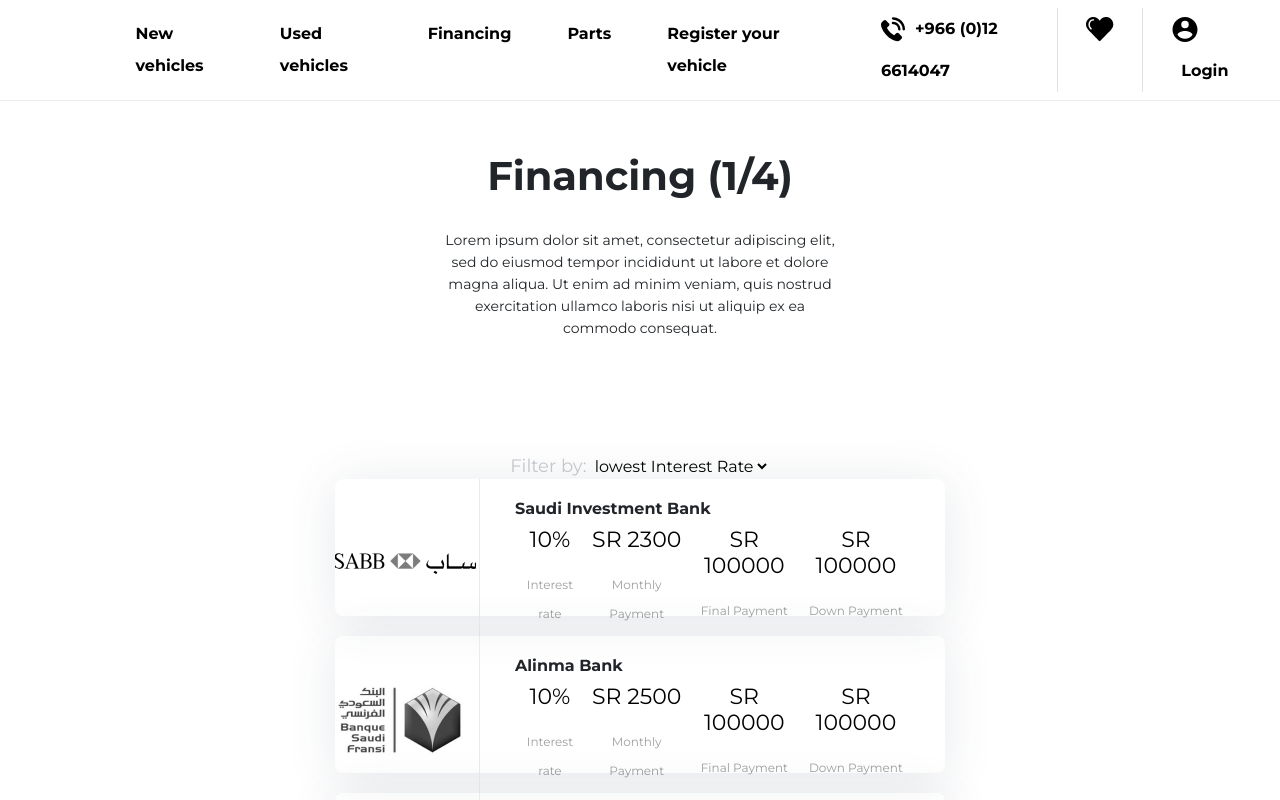
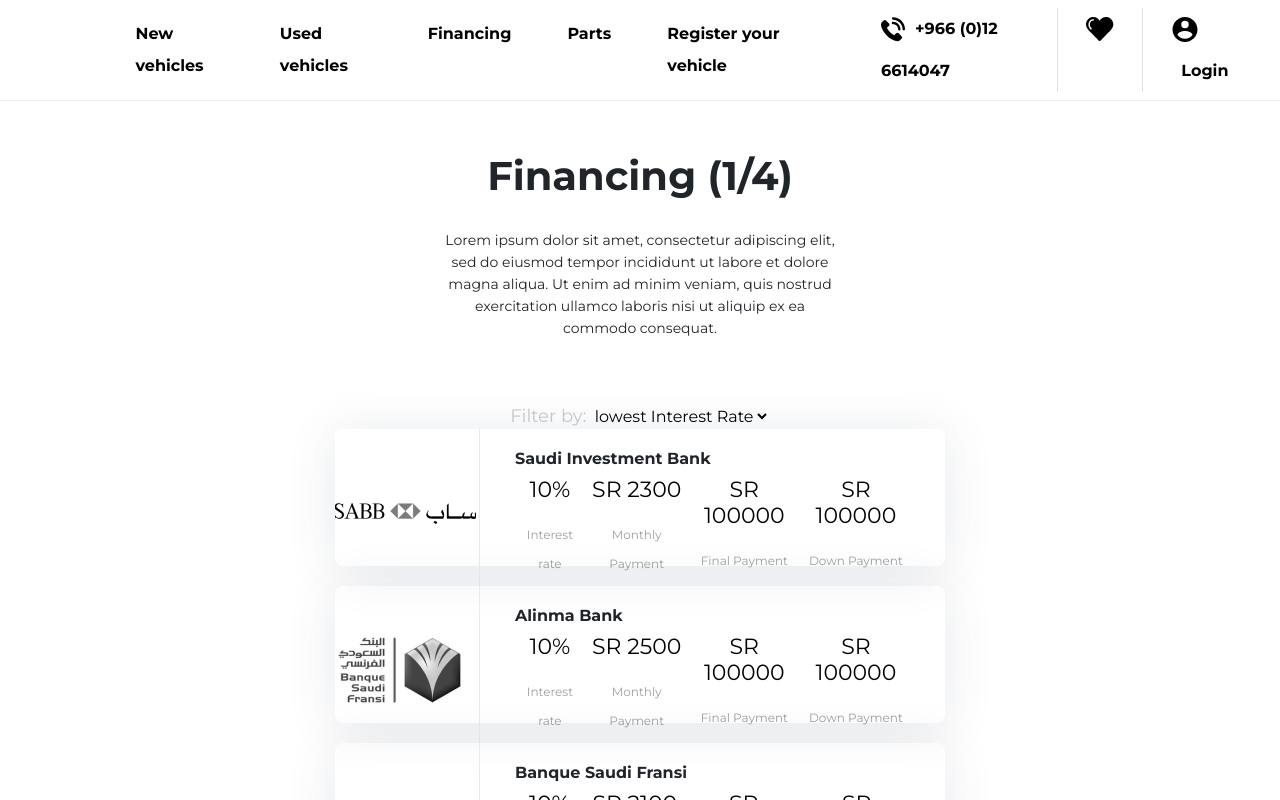
Before and after one commit to remonlawendi/Task-Beyound-Creation, a React (Create React App) app: page / in a window 1280 px wide. Shown: the top 800 px of the page. Built offline with nearby package versions, Linux system fonts and the light colour scheme.

Commit message:
css less padding

```diff
--- a/src/components/intro.css
+++ b/src/components/intro.css
@@ -1,6 +1,6 @@
 .Financing {
     text-align: center;
-    padding: 50px 0;
+    padding: 50px 0 0 0;
     }
 
 .Financing--step-title {
```
